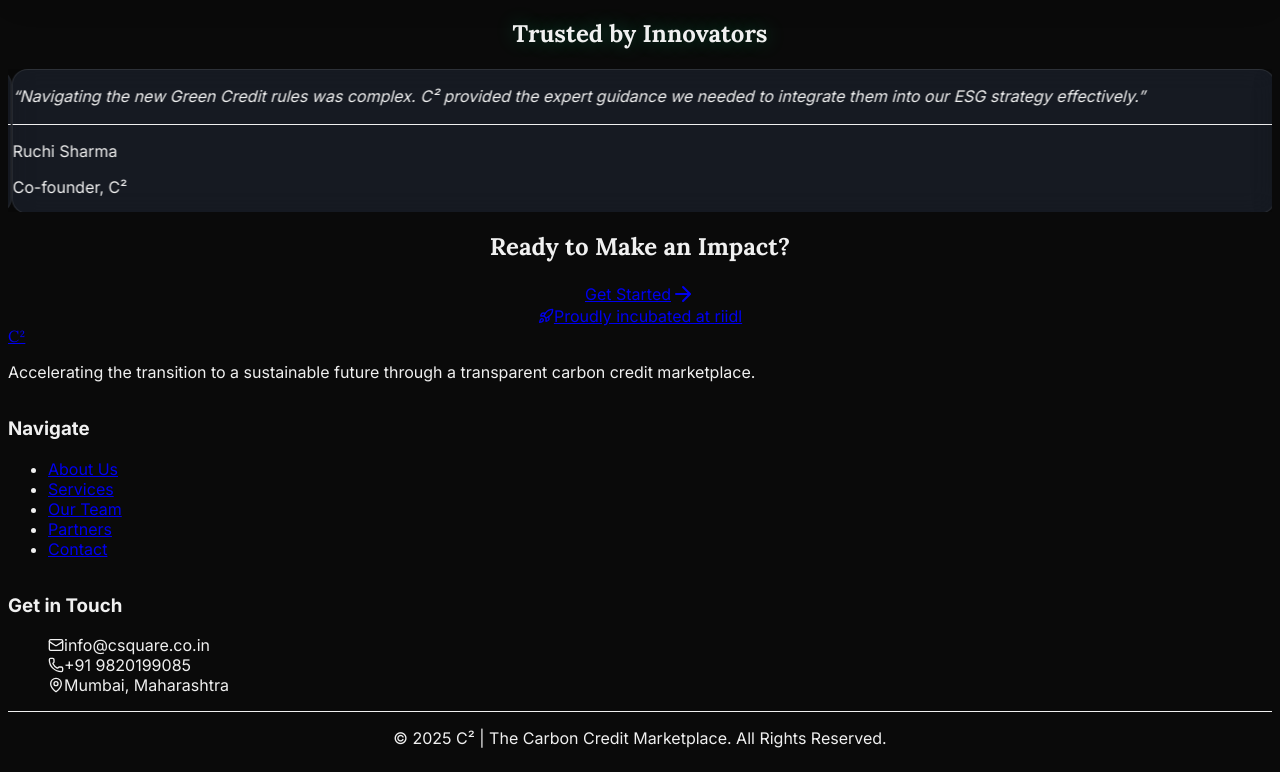
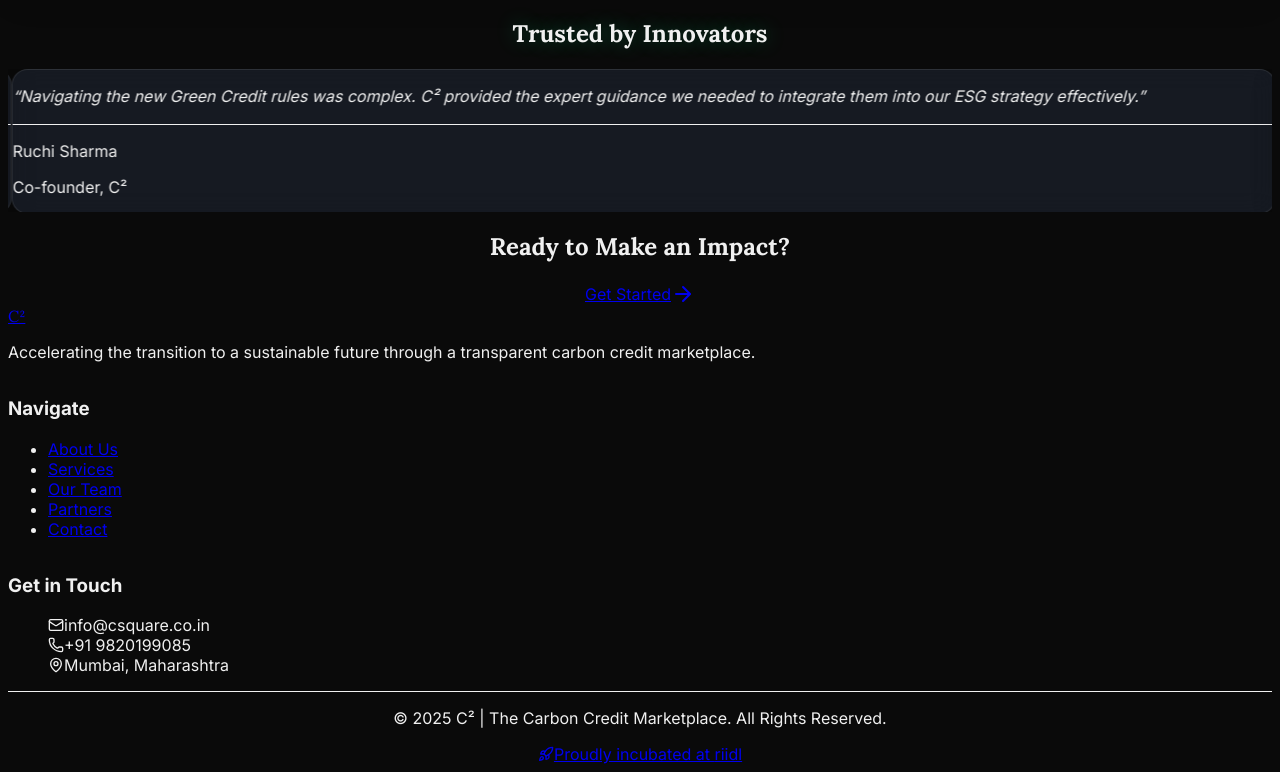
Before and after one commit to itznik/c-square-website, a Next.js app: page / in a window 1280 px wide. Shown: the part 1352-2124 px from the top of the page. Built offline with nearby package versions, Linux system fonts and the light colour scheme.

Commit message:
Update Footer.tsx

```diff
--- a/src/components/Footer.tsx
+++ b/src/components/Footer.tsx
@@ -1,7 +1,6 @@
 "use client";
 
 import Link from 'next/link';
-import { motion } from 'framer-motion';
 import { Mail, Phone, MapPin, Rocket } from 'lucide-react';
 
 export default function Footer() {
@@ -15,24 +14,7 @@ export default function Footer() {
 
   return (
     <footer className="bg-brand-charcoal text-brand-light/70 overflow-hidden relative z-10">
-      {/* Incubator Banner */}
-      <div className="bg-brand-stone/50">
-        <div className="container mx-auto px-6 py-4">
-          <Link
-            href="https://riidl.org/"
-            target="_blank"
-            rel="noopener noreferrer"
-            className="flex items-center justify-center text-center text-brand-light group"
-          >
-            <Rocket size={16} className="mr-3 text-brand-accent group-hover:scale-110 transition-transform" />
-            <span className="font-semibold text-sm">
-              Proudly incubated at <span className="font-bold underline group-hover:text-brand-accent transition-colors">riidl</span>
-            </span>
-          </Link>
-        </div>
-      </div>
-
-      <div className="container mx-auto px-6 py-16">
+      <div className="container mx-auto px-6 pt-16 pb-8">
         <div className="grid grid-cols-1 md:grid-cols-12 gap-8">
           {/* Brand & Mission */}
           <div className="md:col-span-4">
@@ -45,7 +27,7 @@ export default function Footer() {
           </div>
 
           {/* Quick Links */}
-          <div className="md:col-span-2">
+          <div className="md:col-span-2 md:col-start-6">
             <h3 className="font-bold text-lg text-white mb-4">Navigate</h3>
             <ul className="space-y-3">
               {links.map((link) => (
@@ -73,6 +55,23 @@ export default function Footer() {
           <p>&copy; {new Date().getFullYear()} C² | The Carbon Credit Marketplace. All Rights Reserved.</p>
         </div>
       </div>
+
+      {/* Incubator Banner at the very bottom */}
+      <div className="bg-brand-stone/50">
+        <div className="container mx-auto px-6 py-3">
+          <Link
+            href="https://riidl.org/"
+            target="_blank"
+            rel="noopener noreferrer"
+            className="flex items-center justify-center text-center text-brand-light group"
+          >
+            <Rocket size={16} className="mr-3 text-brand-accent group-hover:scale-110 transition-transform" />
+            <span className="font-semibold text-sm">
+              Proudly incubated at <span className="font-bold underline group-hover:text-brand-accent transition-colors">riidl</span>
+            </span>
+          </Link>
+        </div>
+      </div>
     </footer>
   );
 }
```
